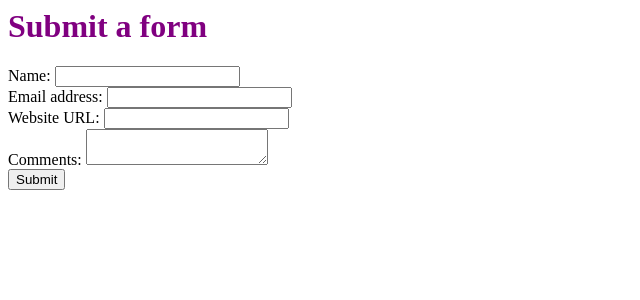
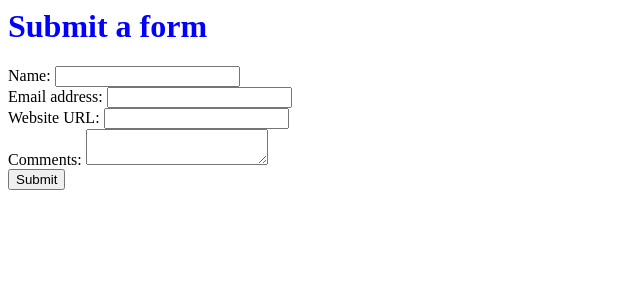
Before and after one commit to grachar/kycdocxs-gh-repo, a Flask app: page /form in a window 1280 px wide. Shown: the top 300 px of the page, without its empty margins (0-640 px from the left). Run offline with Flask 2, Linux system fonts and the light colour scheme.

Commit message:
Change of colour and instance

```diff
--- a/app.yaml
+++ b/app.yaml
@@ -1,4 +1,4 @@
-service: my-second-app
+service: default
 runtime: python27
 api_version: 1
 threadsafe: true
--- a/static/style.css
+++ b/static/style.css
@@ -1,3 +1,4 @@
 .pagetitle {
-    color: #800080;
+    color: #0000FF
+;
 }
```
